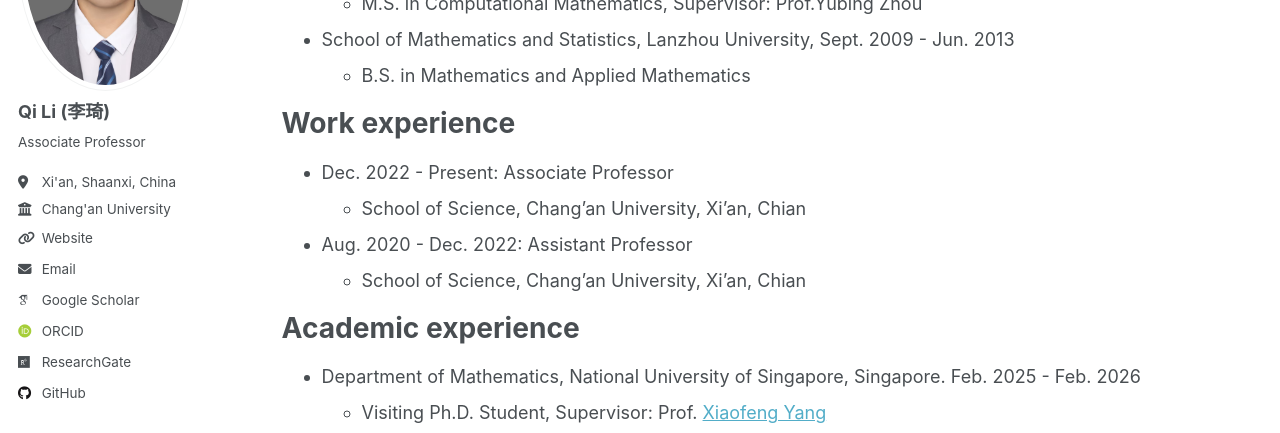
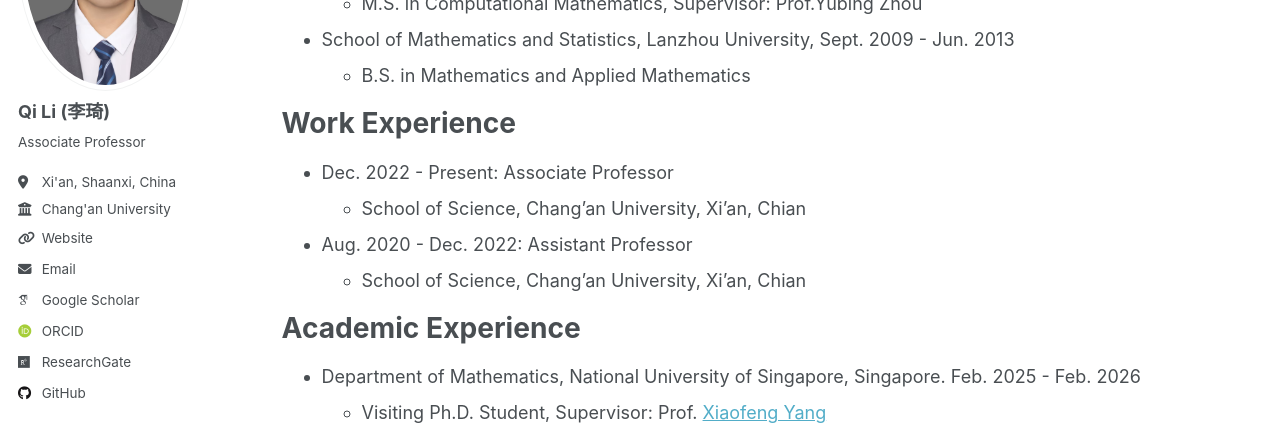
Before and after one commit to liqihao2000/liqihao2000.github.io, a Jekyll site: the page built from _pages/cv.md, in a window 1280 px wide and 1286 px high. Shown: the part 283-716 px from the top of the window. Built offline with Jekyll 4.4.1, drawn with Linux system fonts in a browser that asks for light colours; some web fonts are replaced.

Commit message:
update info

```diff
--- a/_pages/cv.md
+++ b/_pages/cv.md
@@ -18,7 +18,7 @@
 * School of Mathematics and Statistics, Lanzhou University, Sept. 2009 - Jun. 2013
   * B.S. in Mathematics and Applied Mathematics
 
-Work experience
+Work Experience
 ======
 * Dec. 2022 - Present: Associate Professor
   * School of Science, Chang'an University, Xi'an, Chian
@@ -26,7 +26,7 @@
 * Aug. 2020 - Dec. 2022: Assistant Professor
   * School of Science, Chang'an University, Xi'an, Chian
 
-Academic experience
+Academic Experience
 ======
 - Department of Mathematics, National University of Singapore, Singapore.   Feb. 2025  - Feb. 2026
   - Visiting Ph.D. Student, Supervisor: Prof. [Xiaofeng Yang](https://people.math.sc.edu/xfyang/index.html)
```
